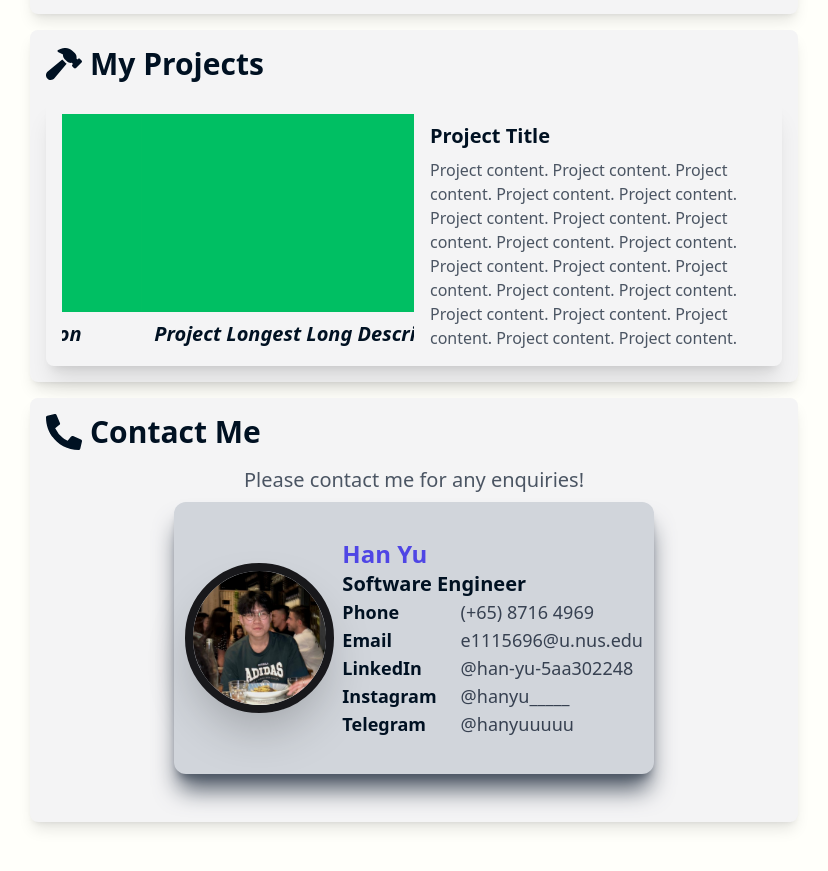
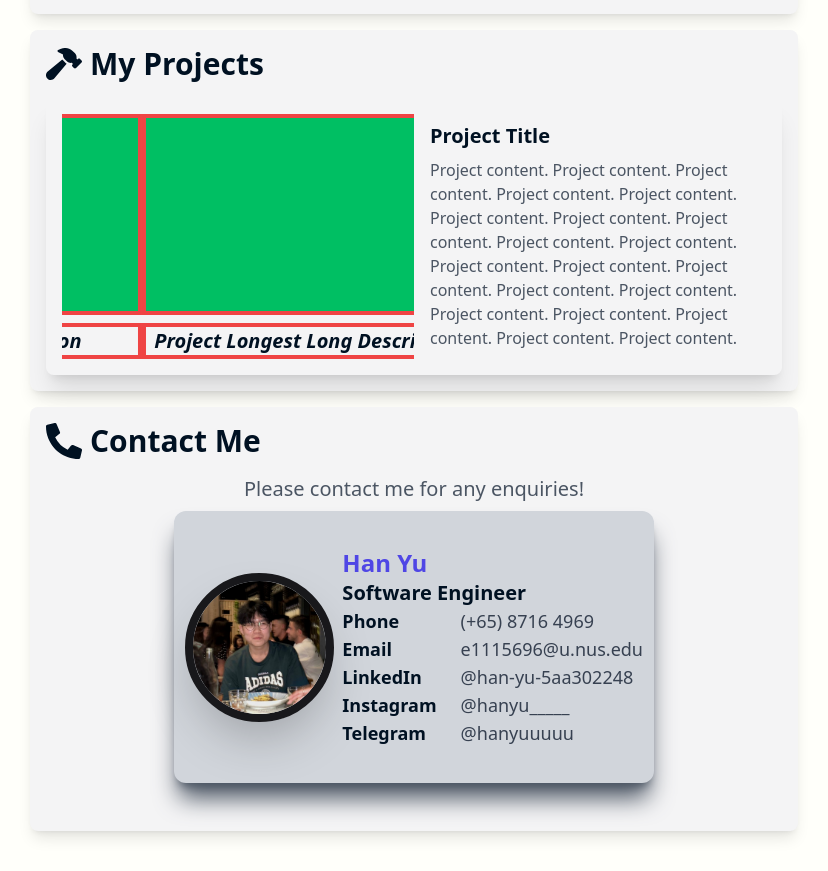
Before and after one commit to xhamyo/hamyo, a Next.js app: page / in a window 1280 px wide. Shown: the part 3628-4499 px from the top of the page, without its empty margins (226-1054 px from the left). Built offline with nearby package versions, Linux system fonts and the light colour scheme.

Commit message:
Debugging

```diff
--- a/src/components/sections/ProjectContainer.tsx
+++ b/src/components/sections/ProjectContainer.tsx
@@ -32,7 +32,7 @@ const ProjectContainer: React.FC<ProjectContainerProps> = ({ title, images, imag
               animate={{ x: "0%", opacity: 1 }}
               exit={{ x: "-100%", opacity: 1 }}
               transition={{ duration: 0.75 }}
-              className="relative w-[22rem]"
+              className="border-4 border-red-500 w-[22rem]"
             >
               {images[imageIndex]}
             </motion.div>
@@ -46,7 +46,7 @@ const ProjectContainer: React.FC<ProjectContainerProps> = ({ title, images, imag
               animate={{ x: "0%", opacity: 1 }}
               exit={{ x: "-100%", opacity: 1 }}
               transition={{ duration: 0.75 }}
-              className="relative w-[22rem] text-center font-semibold italic text-lg md:text-xl"
+              className="border-4 border-red-500 w-[22rem] text-center font-semibold italic text-lg md:text-xl"
             >
               {imageDescriptions[imageIndex]}
             </motion.div>
```
